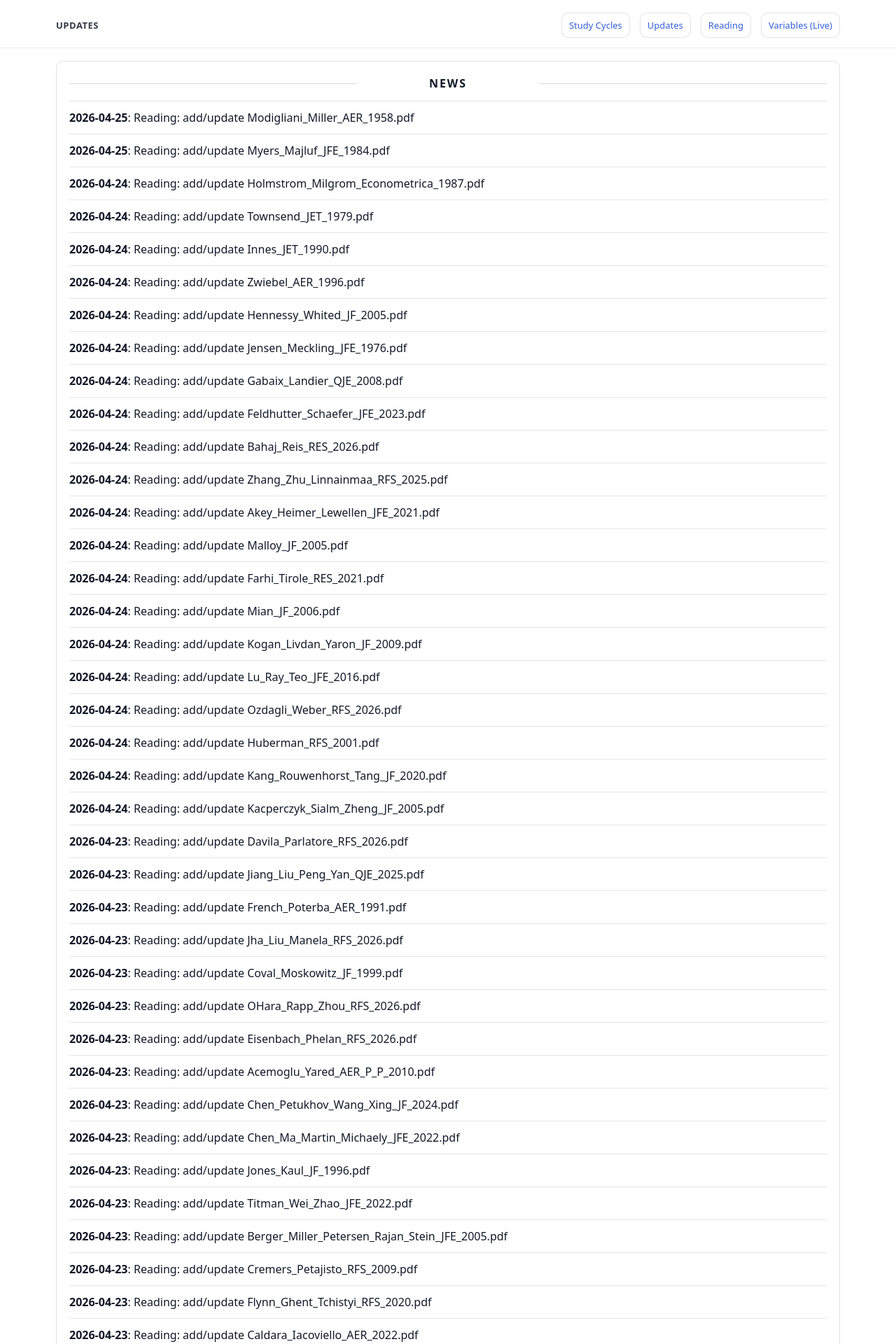
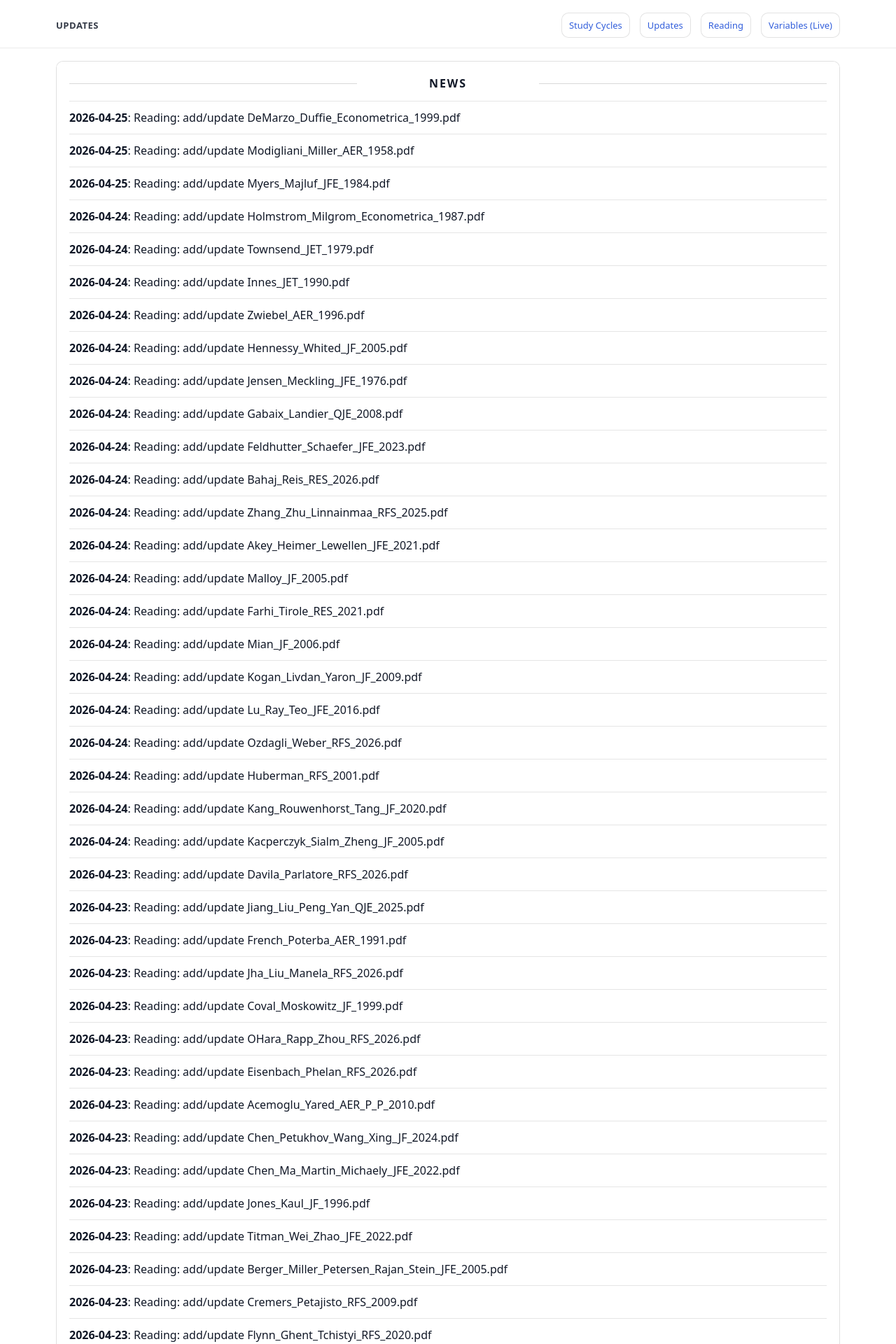
Before and after one commit to yaxinzn/study-archive, a Jekyll site: the page built from updates/index.md, in a window 1280 px wide. Shown: the top 1920 px of the page at 70% size. Built offline with Jekyll 4.4.1, drawn with Linux system fonts in a browser that asks for light colours; some of the changed text lies outside the part shown.

Commit message:
chore: update NEWS feed

```diff
--- a/_data/news.yml
+++ b/_data/news.yml
@@ -1,4 +1,7 @@
 # Auto-generated update history (sorted newest -> oldest). Do not edit manually.
+- ts: "1777070113"
+  date: "2026-04-25"
+  title: "Reading: add/update DeMarzo_Duffie_Econometrica_1999.pdf"
 - ts: "1777065433"
   date: "2026-04-25"
   title: "Reading: add/update Modigliani_Miller_AER_1958.pdf"
```
